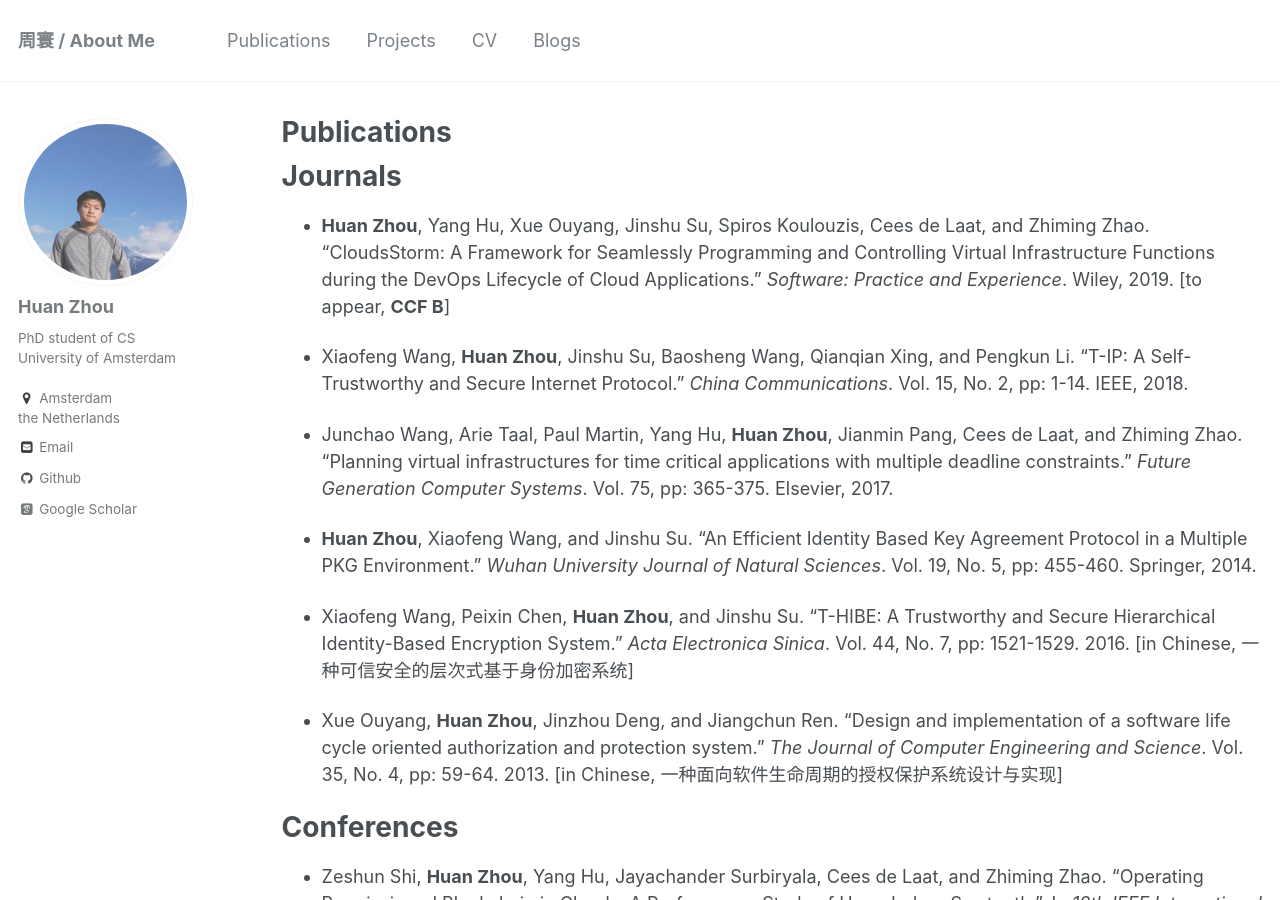
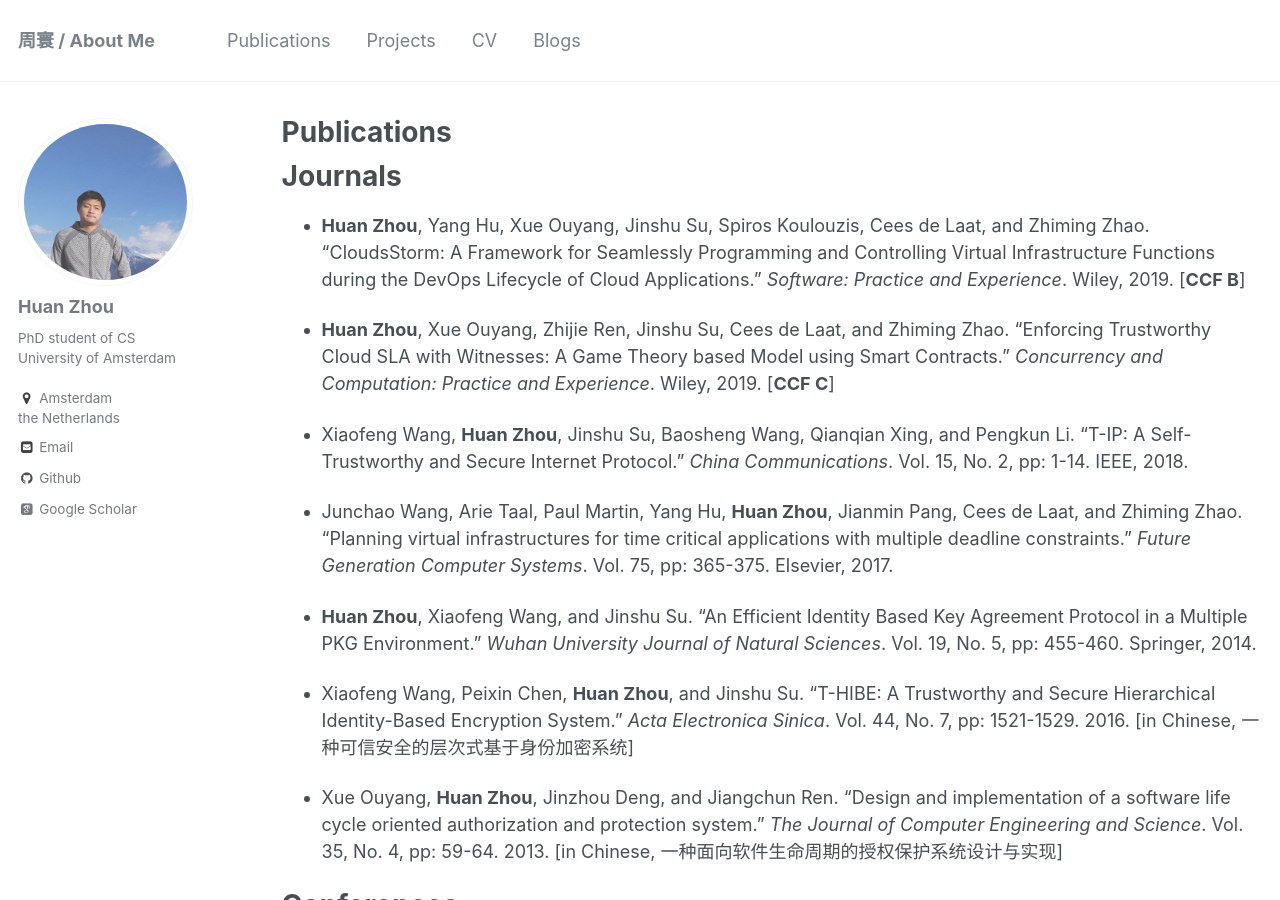
Before and after one commit to zh9314/zh9314.github.io, a Jekyll site: the page built from _pages/publications.md, in a window 1280 px wide and 900 px high. Built offline with Jekyll 4.4.1, drawn with Linux system fonts in a browser that asks for light colours; some web fonts are replaced; some of the changed text lies outside the part shown.

Commit message:
Add new papers and PhD thesis

```diff
--- a/_pages/publications.md
+++ b/_pages/publications.md
@@ -7,7 +7,9 @@
 
 Journals
 ======
-- **Huan Zhou**, Yang Hu, Xue Ouyang, Jinshu Su, Spiros Koulouzis, Cees de Laat, and Zhiming Zhao. "CloudsStorm: A Framework for Seamlessly Programming and Controlling Virtual Infrastructure Functions during the DevOps Lifecycle of Cloud Applications." _Software: Practice and Experience_. Wiley, 2019. [to appear, **CCF B**]
+- **Huan Zhou**, Yang Hu, Xue Ouyang, Jinshu Su, Spiros Koulouzis, Cees de Laat, and Zhiming Zhao. "[CloudsStorm: A Framework for Seamlessly Programming and Controlling Virtual Infrastructure Functions during the DevOps Lifecycle of Cloud Applications.](https://onlinelibrary.wiley.com/doi/full/10.1002/spe.2741)" _Software: Practice and Experience_. Wiley, 2019. [**CCF B**]
+
+- **Huan Zhou**, Xue Ouyang, Zhijie Ren, Jinshu Su, Cees de Laat, and Zhiming Zhao. "[Enforcing Trustworthy Cloud SLA with Witnesses: A Game Theory based Model using Smart Contracts.](https://onlinelibrary.wiley.com/doi/abs/10.1002/cpe.5511)" _Concurrency and Computation: Practice and Experience_. Wiley, 2019. [**CCF C**]
 
 - Xiaofeng Wang, **Huan Zhou**, Jinshu Su, Baosheng Wang, Qianqian Xing, and Pengkun Li. "T-IP: A Self-Trustworthy and Secure Internet Protocol." _China Communications_. Vol. 15, No. 2, pp: 1-14. IEEE, 2018.
 
@@ -79,7 +81,12 @@
 
 Thesis
 ======
-- Huan Zhou. "[Research and Implementation on Self-trustworthy and Lightweight Network Transport Mechanism.](https://kns.cnki.net/KCMS/detail/detail.aspx?dbcode=CMFD&dbname=CMFD201701&filename=1016921733.nh&v=MTY0NjR1eFlTN0RoMVQzcVRyV00xRnJDVVJMT2ZZT2RtRkNyaFY3dk5WRjI2R0xxNkg5YlBySkViUElSOGVYMUw=)" Nov 2014, Changsha, China. [in Chinese, 轻量级的网络自信任传输机制研究与实现]
+
+- PhD thesis. "[Seamless Infrastructure Programming and Control for Quality-critical Cloud Applications.](http://hdl.handle.net/11245.1/a43b5a0b-959b-4260-92ef-4a2c3916e20c)" Oct. 2019, Amsterdam, the Netherlands.
+
+
+- Master thesis. "[Research and Implementation on Self-trustworthy and Lightweight Network Transport Mechanism.](https://kns.cnki.net/KCMS/detail/detail.aspx?dbcode=CMFD&dbname=CMFD201701&filename=1016921733.nh&v=MTY0NjR1eFlTN0RoMVQzcVRyV00xRnJDVVJMT2ZZT2RtRkNyaFY3dk5WRjI2R0xxNkg5YlBySkViUElSOGVYMUw=)" Nov. 2014, Changsha, China. [in Chinese, 轻量级的网络自信任传输机制研究与实现]
+
 
 
 
```
